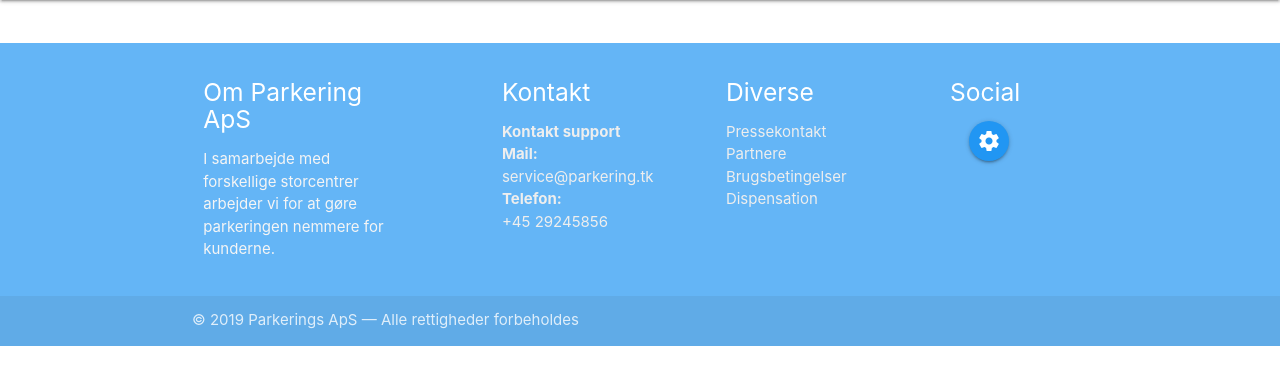
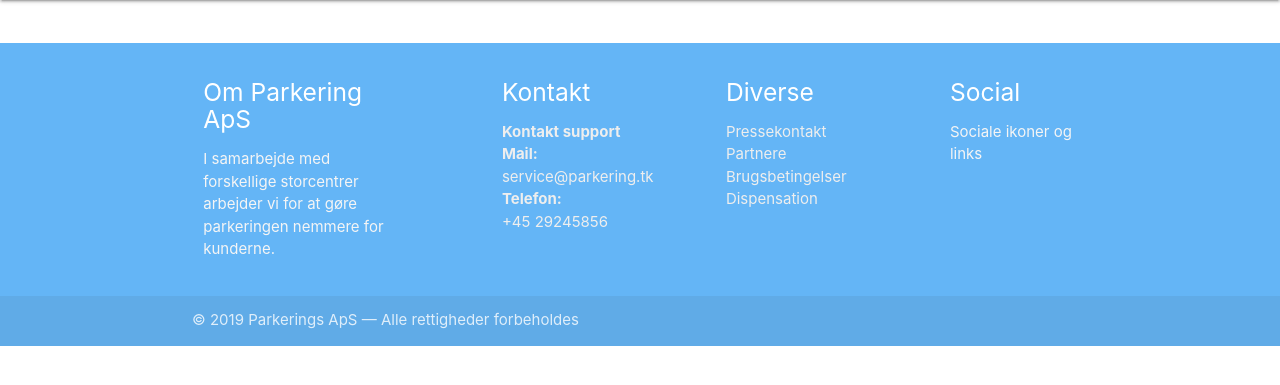
Before and after one commit to jeppefm1/Parkering, a Django app: page / in a window 1280 px wide. Shown: the part 64-449 px from the top of the page. Run offline with Django 3.2, Linux system fonts and the light colour scheme; data that the repository does not hold is empty; some libraries are stand-ins or nearby versions.

Commit message:
fix header links

```diff
--- a/Parkeringshus/main/templates/main/header.html
+++ b/Parkeringshus/main/templates/main/header.html
@@ -81,10 +81,7 @@
         <div class="col l2 offset-l1 s12">
           <h5 class="white-text">Social</h5>
           <ul>
-            <div class="container">
-              <div class="text-center center-block">
-                <li><a class="btn-floating blue"><i class="material-icons">settings</i></a></li>
-            </div>
+            <p class="grey-text text-lighten-4">Sociale ikoner og links</p>
           </ul>
         </div>
       </div>
```
